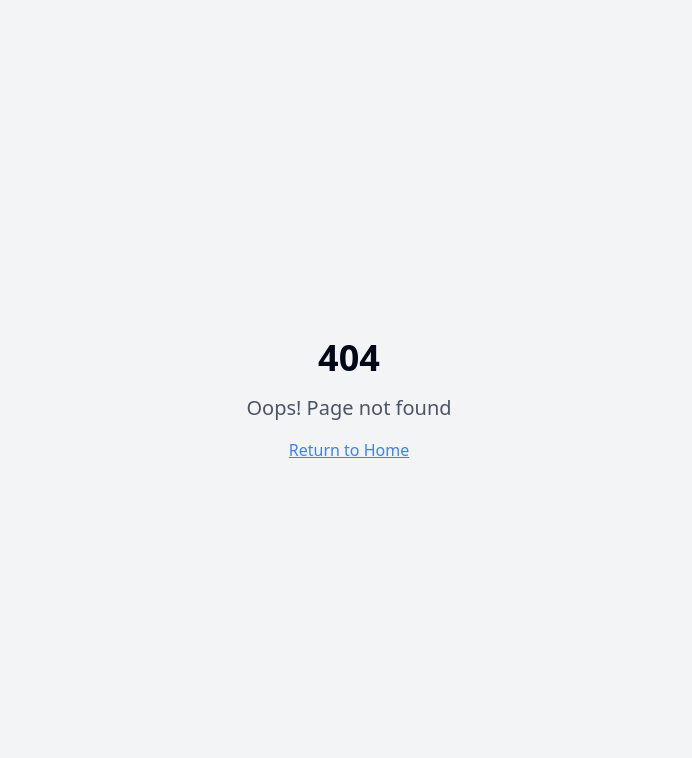
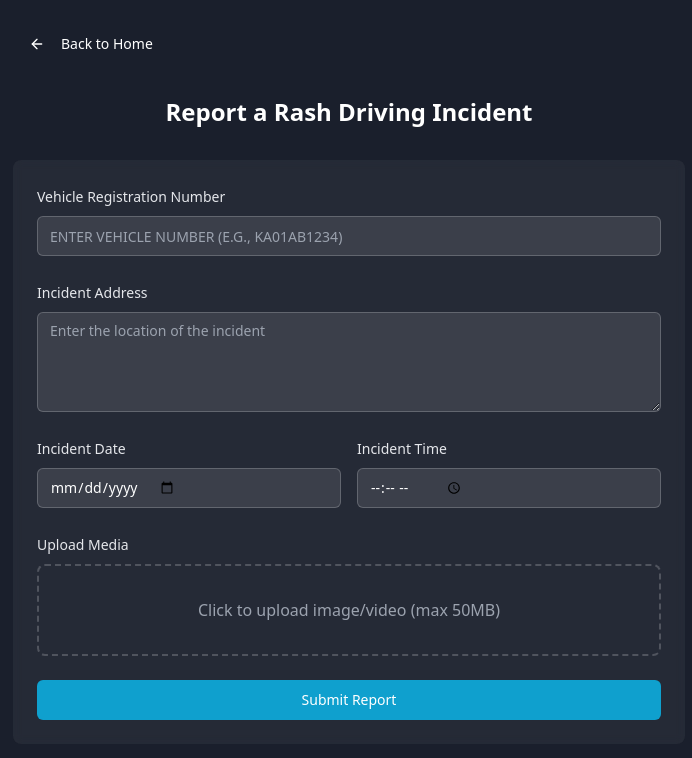
Before and after one commit to vibhu20054/RashDrive_Ai, a React (Vite) app: page /file-a-report in a window 1280 px wide. Before the commit this address had no page. Shown: the top 758 px of the page, without its empty margins (291-983 px from the left). Built offline with nearby package versions, Linux system fonts and the light colour scheme.

Commit message:
feat: Implement report form and theme changes
This commit adds the report form and applies color theme changes. It also updates the navigation to go back to the home page.

```diff
--- a/src/App.tsx
+++ b/src/App.tsx
@@ -7,6 +7,7 @@ import { BrowserRouter, Routes, Route } from "react-router-dom";
 import Index from "./pages/Index";
 import NotFound from "./pages/NotFound";
 import HowItWorks from "./pages/HowItWorks";
+import FileReport from "./pages/FileReport";
 
 const queryClient = new QueryClient();
 
@@ -19,7 +20,7 @@ const App = () => (
         <Routes>
           <Route path="/" element={<Index />} />
           <Route path="/how-it-works" element={<HowItWorks />} />
-          <Route path="/file-a-report" element={<NotFound />} />
+          <Route path="/file-a-report" element={<FileReport />} />
           <Route path="/view-cases" element={<NotFound />} />
           <Route path="/contact-us" element={<NotFound />} />
           <Route path="/login" element={<NotFound />} />
--- a/src/components/ReportForm.tsx
+++ b/src/components/ReportForm.tsx
@@ -8,55 +8,85 @@ import { useState } from "react";
 const ReportForm = () => {
   const [vehicleNumber, setVehicleNumber] = useState("");
   const [location, setLocation] = useState("");
-  const [description, setDescription] = useState("");
+  const [date, setDate] = useState("");
+  const [time, setTime] = useState("");
 
   const handleSubmit = (e: React.FormEvent) => {
     e.preventDefault();
-    // Form submission logic will be implemented after Supabase integration
-    console.log({ vehicleNumber, location, description });
+    console.log({ vehicleNumber, location, date, time });
   };
 
   return (
-    <form onSubmit={handleSubmit} className="space-y-6 max-w-md mx-auto p-6 bg-white rounded-lg shadow">
+    <form onSubmit={handleSubmit} className="space-y-6 bg-white/5 backdrop-blur-sm rounded-lg p-6 text-white">
       <div className="space-y-2">
-        <Label htmlFor="vehicleNumber">Vehicle Registration Number</Label>
+        <Label htmlFor="vehicleNumber" className="text-gray-200">Vehicle Registration Number</Label>
         <Input
           id="vehicleNumber"
-          placeholder="Enter vehicle number (e.g., KA01AB1234)"
+          placeholder="ENTER VEHICLE NUMBER (E.G., KA01AB1234)"
           value={vehicleNumber}
           onChange={(e) => setVehicleNumber(e.target.value)}
+          className="bg-white/10 border-white/20 text-white placeholder:text-gray-400"
           required
         />
       </div>
 
       <div className="space-y-2">
-        <Label htmlFor="location">Incident Location</Label>
-        <Input
+        <Label htmlFor="location" className="text-gray-200">Incident Address</Label>
+        <Textarea
           id="location"
           placeholder="Enter the location of the incident"
           value={location}
           onChange={(e) => setLocation(e.target.value)}
+          className="bg-white/10 border-white/20 text-white placeholder:text-gray-400 min-h-[100px]"
           required
         />
       </div>
 
-      <div className="space-y-2">
-        <Label htmlFor="description">Incident Description</Label>
-        <Textarea
-          id="description"
-          placeholder="Describe the rash driving incident..."
-          value={description}
-          onChange={(e) => setDescription(e.target.value)}
-          required
-        />
+      <div className="grid grid-cols-2 gap-4">
+        <div className="space-y-2">
+          <Label htmlFor="date" className="text-gray-200">Incident Date</Label>
+          <Input
+            id="date"
+            type="date"
+            value={date}
+            onChange={(e) => setDate(e.target.value)}
+            className="bg-white/10 border-white/20 text-white"
+            required
+          />
+        </div>
+        <div className="space-y-2">
+          <Label htmlFor="time" className="text-gray-200">Incident Time</Label>
+          <Input
+            id="time"
+            type="time"
+            value={time}
+            onChange={(e) => setTime(e.target.value)}
+            className="bg-white/10 border-white/20 text-white"
+            required
+          />
+        </div>
       </div>
 
       <div className="space-y-2">
-        <Label htmlFor="evidence">Upload Evidence (Image/Video)</Label>
-        <Input id="evidence" type="file" accept="image/*,video/*" />
+        <Label htmlFor="evidence" className="text-gray-200">Upload Media</Label>
+        <div className="border-2 border-dashed border-white/20 rounded-lg p-8 text-center">
+          <Input
+            id="evidence"
+            type="file"
+            accept="image/*,video/*"
+            className="hidden"
+          />
+          <label htmlFor="evidence" className="cursor-pointer">
+            <div className="text-gray-400">
+              Click to upload image/video (max 50MB)
+            </div>
+          </label>
+        </div>
       </div>
 
-      <Button type="submit" className="w-full">Submit Report</Button>
+      <Button type="submit" className="w-full bg-[#0FA0CE] hover:bg-[#0FA0CE]/90 text-white">
+        Submit Report
+      </Button>
     </form>
   );
 };
--- /dev/null
+++ b/src/pages/FileReport.tsx
@@ -0,0 +1,30 @@
+
+import { ArrowLeft } from "lucide-react";
+import { Button } from "@/components/ui/button";
+import { Link } from "react-router-dom";
+import ReportForm from "@/components/ReportForm";
+
+const FileReport = () => {
+  return (
+    <div className="min-h-screen bg-[#1A1F2C] p-6">
+      <div className="max-w-2xl mx-auto">
+        <div className="mb-8">
+          <Button variant="ghost" className="text-white" asChild>
+            <Link to="/">
+              <ArrowLeft className="mr-2" />
+              Back to Home
+            </Link>
+          </Button>
+        </div>
+
+        <h1 className="text-2xl font-bold text-white mb-8 text-center">
+          Report a Rash Driving Incident
+        </h1>
+
+        <ReportForm />
+      </div>
+    </div>
+  );
+};
+
+export default FileReport;
```
